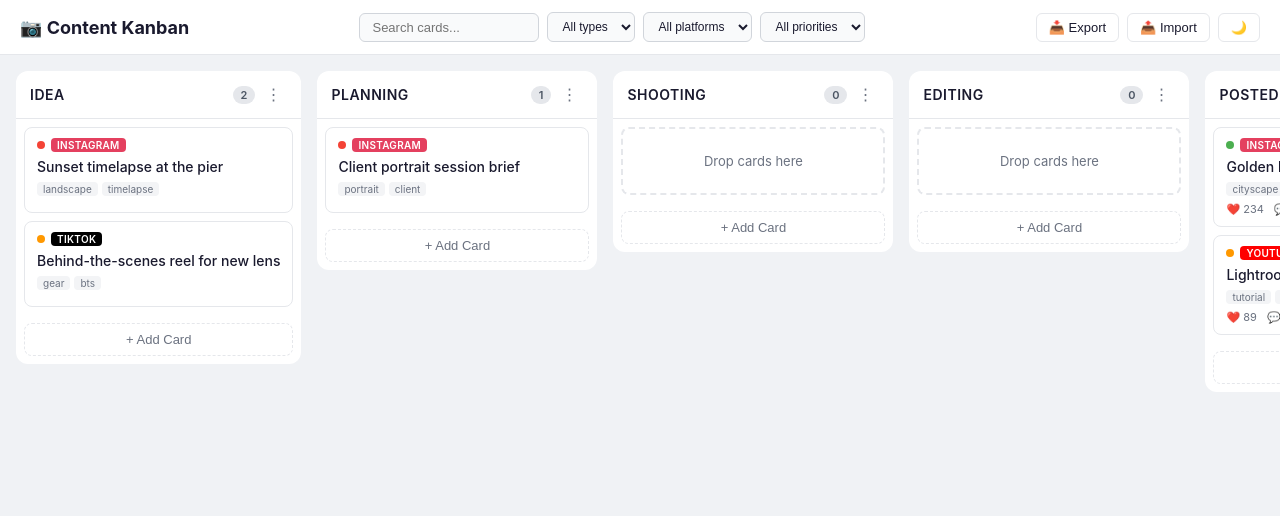
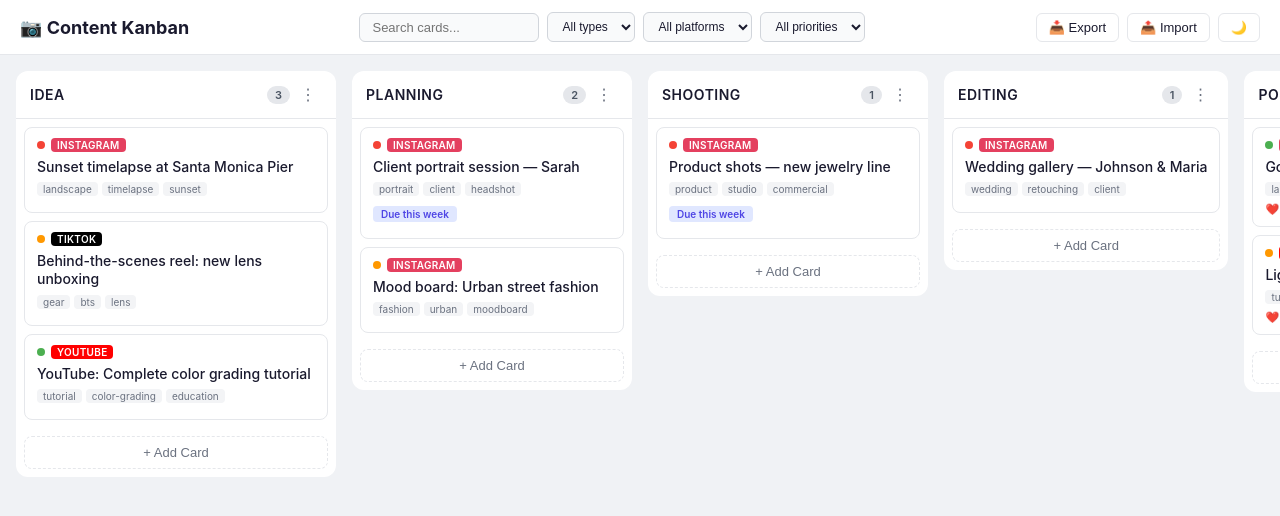
Before and after one commit to wanrvk303-cello/kanban, a React (Vite) app: page / in a window 1280 px wide. Shown: the top 516 px of the page. Built offline with nearby package versions, Linux system fonts and the light colour scheme.

Commit message:
data: enrich sample board with realistic photographer cards

```diff
--- a/src/data/defaults.ts
+++ b/src/data/defaults.ts
@@ -34,56 +34,121 @@ export function createDefaultBoard(): Board {
   const columns = columnDefinitions.map((col) => ({ ...col, cardIds: [] as string[] }));
   const columnOrder = columns.map((c) => c.id);
 
+  const now = Date.now();
+  const day = 86400000;
+
   const ideaCards: Card[] = [
     sampleCard(columns[0].id, {
-      title: 'Sunset timelapse at the pier',
+      title: 'Sunset timelapse at Santa Monica Pier',
+      description: '**Idea:** 4K timelapse of sunset with clouds moving over the pier.\n\n**Gear needed:** Tripod, ultra-wide lens, intervalometer.\n\nScout location first for best composition.',
       contentType: 'photo',
       platform: 'instagram',
       priority: 'high',
-      tags: ['landscape', 'timelapse'],
+      tags: ['landscape', 'timelapse', 'sunset'],
     }),
     sampleCard(columns[0].id, {
-      title: 'Behind-the-scenes reel for new lens',
+      title: 'Behind-the-scenes reel: new lens unboxing',
+      description: 'Quick BTS style reel showing the new 85mm f/1.4.\n\n### Shot list:\n- Unboxing\n- Lens mount\n- First test shots\n- Reaction shots',
       contentType: 'reel',
       platform: 'tiktok',
       priority: 'medium',
-      tags: ['gear', 'bts'],
+      tags: ['gear', 'bts', 'lens'],
+    }),
+    sampleCard(columns[0].id, {
+      title: 'YouTube: Complete color grading tutorial',
+      description: 'Full walkthrough of my color grading workflow in Capture One + Photoshop.\n\nTopics:\n- White balance\n- Curves\n- Split toning\n- HSL panels',
+      contentType: 'short',
+      platform: 'youtube',
+      priority: 'low',
+      tags: ['tutorial', 'color-grading', 'education'],
     }),
   ];
 
   const planningCards: Card[] = [
     sampleCard(columns[1].id, {
-      title: 'Client portrait session brief',
+      title: 'Client portrait session — Sarah',
+      description: '**Client brief:** Headshots for LinkedIn + personal brand.\n\n**Location:** Downtown studio\n**Time:** 10am (golden hour for window light)\n**Wardrobe:** 3 changes (professional, casual, bold)',
       contentType: 'photo',
       platform: 'instagram',
       priority: 'high',
-      tags: ['portrait', 'client'],
-      dates: { createdAt: nowISO(), dueDate: new Date(Date.now() + 604800000).toISOString() },
+      tags: ['portrait', 'client', 'headshot'],
+      dates: { createdAt: nowISO(), dueDate: new Date(now + 3 * day).toISOString() },
+    }),
+    sampleCard(columns[1].id, {
+      title: 'Mood board: Urban street fashion',
+      description: 'Collecting references for an urban fashion shoot.\n\n### References needed:\n- Street style looks\n- Lighting references\n- Location scouting shots\n- Color palette ideas',
+      contentType: 'carousel',
+      platform: 'instagram',
+      priority: 'medium',
+      tags: ['fashion', 'urban', 'moodboard'],
+      dates: { createdAt: nowISO(), dueDate: new Date(now + 7 * day).toISOString() },
+    }),
+  ];
+
+  const shootingCards: Card[] = [
+    sampleCard(columns[2].id, {
+      title: 'Product shots — new jewelry line',
+      description: 'In studio shooting product photography for a jewelry brand.\n\n**Setup:** Macro lens, focus stacking, reflective surfaces.\n**Status:** 60% complete — need ring + bracelet shots.',
+      contentType: 'photo',
+      platform: 'instagram',
+      priority: 'high',
+      tags: ['product', 'studio', 'commercial'],
+      dates: { createdAt: nowISO(), dueDate: new Date(now + 2 * day).toISOString() },
+    }),
+  ];
+
+  const editingCards: Card[] = [
+    sampleCard(columns[3].id, {
+      title: 'Wedding gallery — Johnson & Maria',
+      description: 'Editing 300+ photos from a weekend wedding.\n\n**Culling:** 80% done\n**Color grading:** Started\n**Retouching:** Not started\n\nDelivery due in 2 weeks.',
+      contentType: 'carousel',
+      platform: 'instagram',
+      priority: 'high',
+      tags: ['wedding', 'retouching', 'client'],
+      dates: { createdAt: nowISO(), shotDate: new Date(now - 5 * day).toISOString(), dueDate: new Date(now + 14 * day).toISOString() },
     }),
   ];
 
   const postedCards: Card[] = [
     sampleCard(columns[4].id, {
-      title: 'Golden hour cityscape',
+      title: 'Golden hour at Griffith Observatory',
+      description: 'Classic LA skyline shot from Griffith.\n\n**Gear:** Sony A7IV + 24-70 GM\n**Settings:** f/8, 1/250s, ISO 100',
       contentType: 'photo',
       platform: 'instagram',
       priority: 'low',
-      tags: ['cityscape', 'golden-hour'],
-      metrics: { likes: 234, comments: 18, views: 5400 },
-      dates: { createdAt: nowISO(), publishDate: new Date(Date.now() - 86400000).toISOString() },
+      tags: ['landscape', 'golden-hour', 'la'],
+      metrics: { likes: 1247, comments: 89, views: 28400 },
+      dates: { createdAt: nowISO(), publishDate: new Date(now - 1 * day).toISOString() },
     }),
     sampleCard(columns[4].id, {
-      title: 'Lightroom editing tutorial',
+      title: 'Lightroom masking tips & tricks',
+      description: 'Walkthrough of all the new AI masking tools in Lightroom.\n\n**Views:** Strong first-day performance.',
       contentType: 'short',
       platform: 'youtube',
       priority: 'medium',
-      tags: ['tutorial', 'editing'],
-      metrics: { likes: 89, comments: 12, views: 3200 },
-      dates: { createdAt: nowISO(), publishDate: new Date(Date.now() - 172800000).toISOString() },
+      tags: ['tutorial', 'lightroom', 'editing'],
+      metrics: { likes: 892, comments: 134, views: 34200 },
+      dates: { createdAt: nowISO(), publishDate: new Date(now - 2 * day).toISOString() },
     }),
   ];
 
-  const allCards = [...ideaCards, ...planningCards, ...postedCards];
+  const archivedCards: Card[] = [
+    sampleCard(columns[5].id, {
+      title: 'Summer lookbook — 2025 collection',
+      description: 'Seasonal lookbook shoot for a local boutique. Published and done.',
+      contentType: 'carousel',
+      platform: 'instagram',
+      priority: 'low',
+      tags: ['fashion', 'lookbook', 'archived'],
+      metrics: { likes: 3421, comments: 267, views: 89200 },
+      dates: { createdAt: nowISO(), publishDate: new Date(now - 90 * day).toISOString() },
+    }),
+  ];
+
+  const allCards = [
+    ...ideaCards, ...planningCards, ...shootingCards,
+    ...editingCards, ...postedCards, ...archivedCards,
+  ];
   const cards: Record<string, Card> = {};
   for (const card of allCards) {
     cards[card.id] = card;
@@ -91,7 +156,10 @@ export function createDefaultBoard(): Board {
 
   columns[0].cardIds = ideaCards.map((c) => c.id);
   columns[1].cardIds = planningCards.map((c) => c.id);
+  columns[2].cardIds = shootingCards.map((c) => c.id);
+  columns[3].cardIds = editingCards.map((c) => c.id);
   columns[4].cardIds = postedCards.map((c) => c.id);
+  columns[5].cardIds = archivedCards.map((c) => c.id);
 
   return { columns, cards, columnOrder };
 }
```
